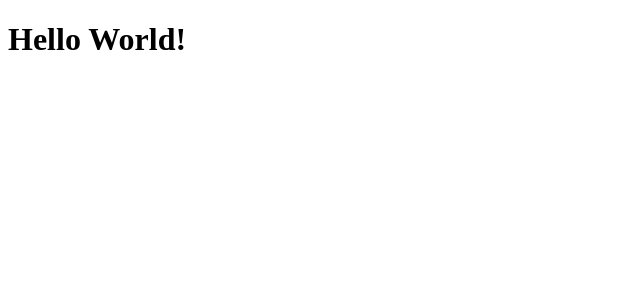
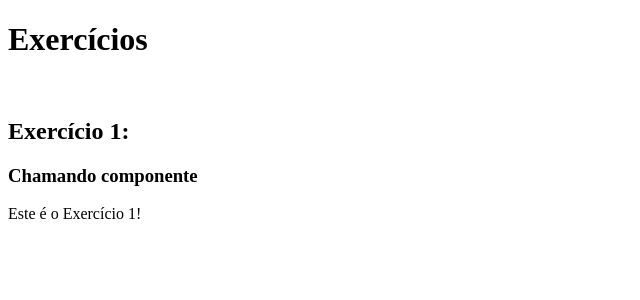
Before and after one commit to RodrigoRampazzo11/ReactExamples, a React (Create React App) app: page / in a window 1280 px wide. Shown: the top 300 px of the page, without its empty margins (0-640 px from the left). Built offline with nearby package versions, Linux system fonts and the light colour scheme.

Commit message:
Exercicio 1 - Criando Componente

```diff
--- /dev/null
+++ b/src/Exercicios/Exercicio1.js
@@ -0,0 +1,11 @@
+import React from 'react'
+
+class Exercicio1 extends React.Component {
+    render () {
+        return (
+            <p>Este é o Exercício 1!</p>
+        )
+    }
+}
+
+export default Exercicio1
--- a/src/Exercicios/Exercicios.js
+++ b/src/Exercicios/Exercicios.js
@@ -1,10 +1,17 @@
 import React from 'react'
+
+import Exercicio1 from './Exercicio1'
 
 class Exercicios extends React.Component {
     render () {
-        return (
-            <h1>Hello World!</h1>
-        )
+        return (<>
+            <h1>Exercícios</h1>
+
+            <br />
+            <h2>Exercício 1:</h2>
+            <h3>Chamando componente</h3>
+            <Exercicio1 />
+        </>)
     }
 }
 
```
